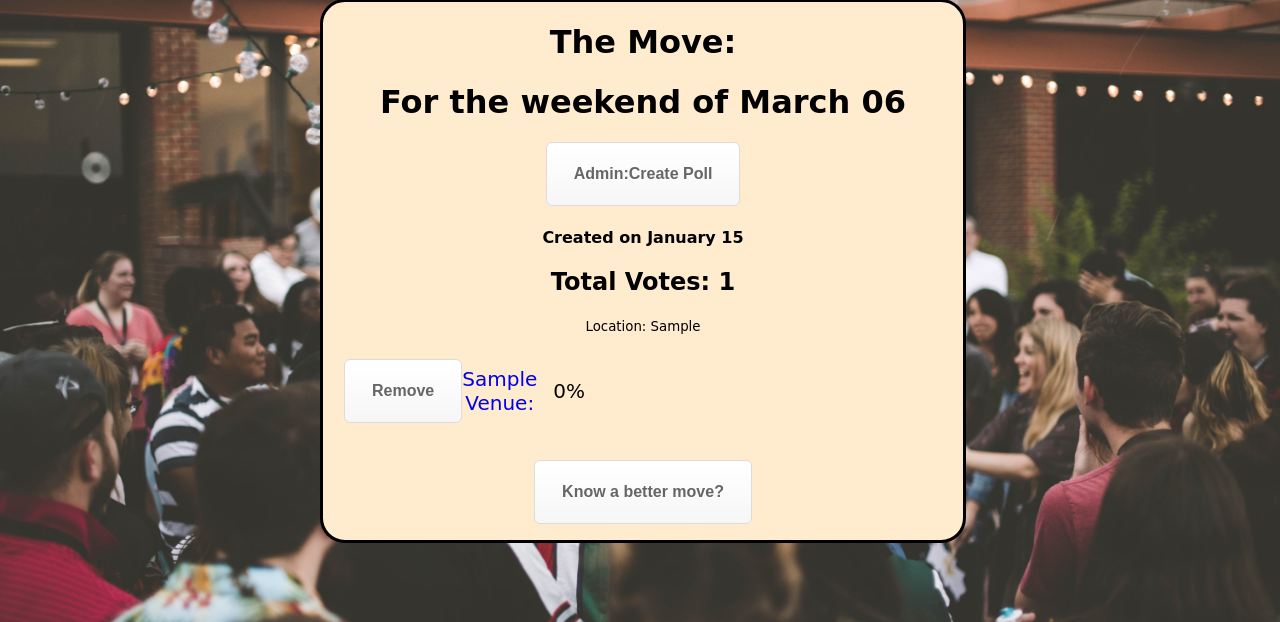
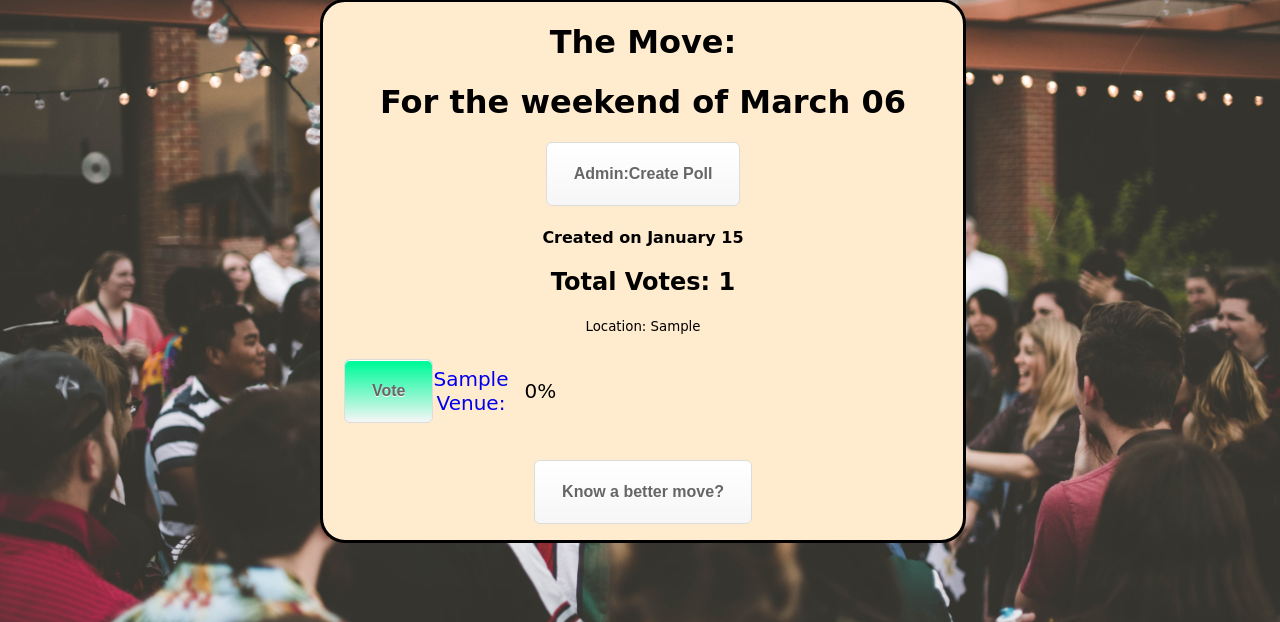
Before and after one commit to achangtroraleke/Moves_Project, a Django app: page / in a window 1280 px wide. Shown: the part 81-703 px from the top of the page. Run offline with Django 4.2, Linux system fonts and the light colour scheme; a user stored in the database is signed in; tables that the repository leaves empty hold one stand-in row (values such as "Sample post"); some web fonts are replaced.

Commit message:
Added Greenbutton to users who voted.

```diff
--- a/base/templates/base/home.html
+++ b/base/templates/base/home.html
@@ -36,7 +36,7 @@
             {% for venue in venues %}
             <div class="choice-container">
                 {% if request.user in venue.user_votes.all %}
-                    <div class="choice-button-container"><a class="choice-button" href="{% url 'add-vote' venue.id %}">Remove</a></div>
+                    <div class="choice-button-container"><a class="choice-button confirmed-green" href="{% url 'add-vote' venue.id %}">Vote</a></div>
 
                 {% else %}
 
```
